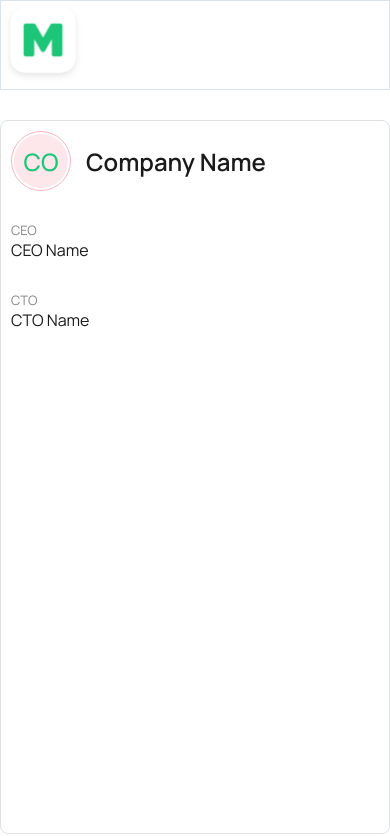
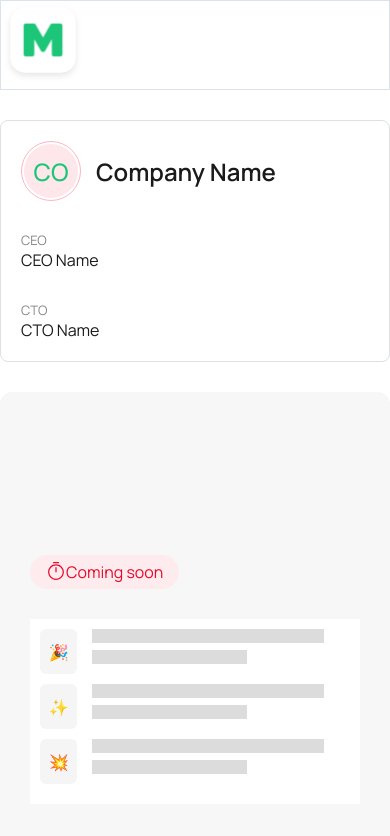
Before and after one commit to AlexChika/web-dev-assessment, a React (Create React App) app: page / in a window 390 px wide. Shown: the top 836 px of the page. Built offline with nearby package versions, Linux system fonts and the light colour scheme.

Commit message:
fixed responsiveness

```diff
--- a/src/components/home/Content.server.tsx
+++ b/src/components/home/Content.server.tsx
@@ -44,10 +44,9 @@ const Wrapper = styled.section`
   border: 1px solid #dde1e3;
   border-radius: 8px;
   width: 100%;
-  min-height: calc(100vh - 130px);
   margin-top: 30px;
   max-width: 600px;
-  padding: 10px;
+  padding: 20px;
 
   @media screen and (min-width: 425px) {
     padding: 30px;
@@ -56,6 +55,7 @@ const Wrapper = styled.section`
   @media screen and (min-width: 768px) {
     margin-top: 0px;
     max-width: unset;
+    min-height: calc(100vh - 130px);
   }
 
   .heading {
```
